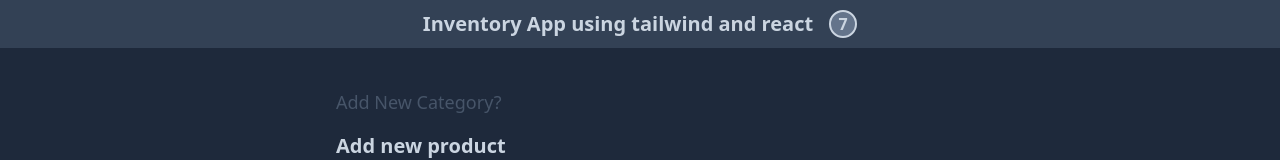
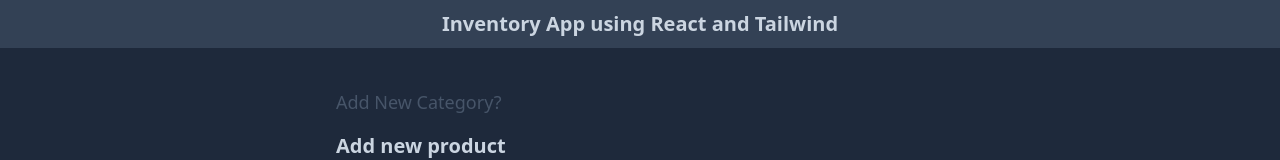
Before and after one commit to yasminebrahimi/inventory_app_react, a React (Vite) app: page / in a window 1280 px wide. Shown: the top 160 px of the page. Built offline with nearby package versions, Linux system fonts and the light colour scheme.

Commit message:
Update NavBar title capitalization and disable badge

```diff
--- a/src/components/NavBar.jsx
+++ b/src/components/NavBar.jsx
@@ -2,14 +2,14 @@
   return (
     <div className="h-12 flex items-center justify-center gap-x-4 bg-slate-700 mb-6">
       <h1 className="md:text-xl text-sm font-bold text-slate-300">
-        Inventory App using tailwind and react
+        Inventory App using React and Tailwind
       </h1>
-      <span
+      {/* <span
         className="flex items-center justify-center w-7 h-7 rounded-full
           bg-slate-500 border-2 border-slate-300 font-bold text-slate-300"
       >
         7
-      </span>
+      </span> */}
     </div>
   );
 };
```
